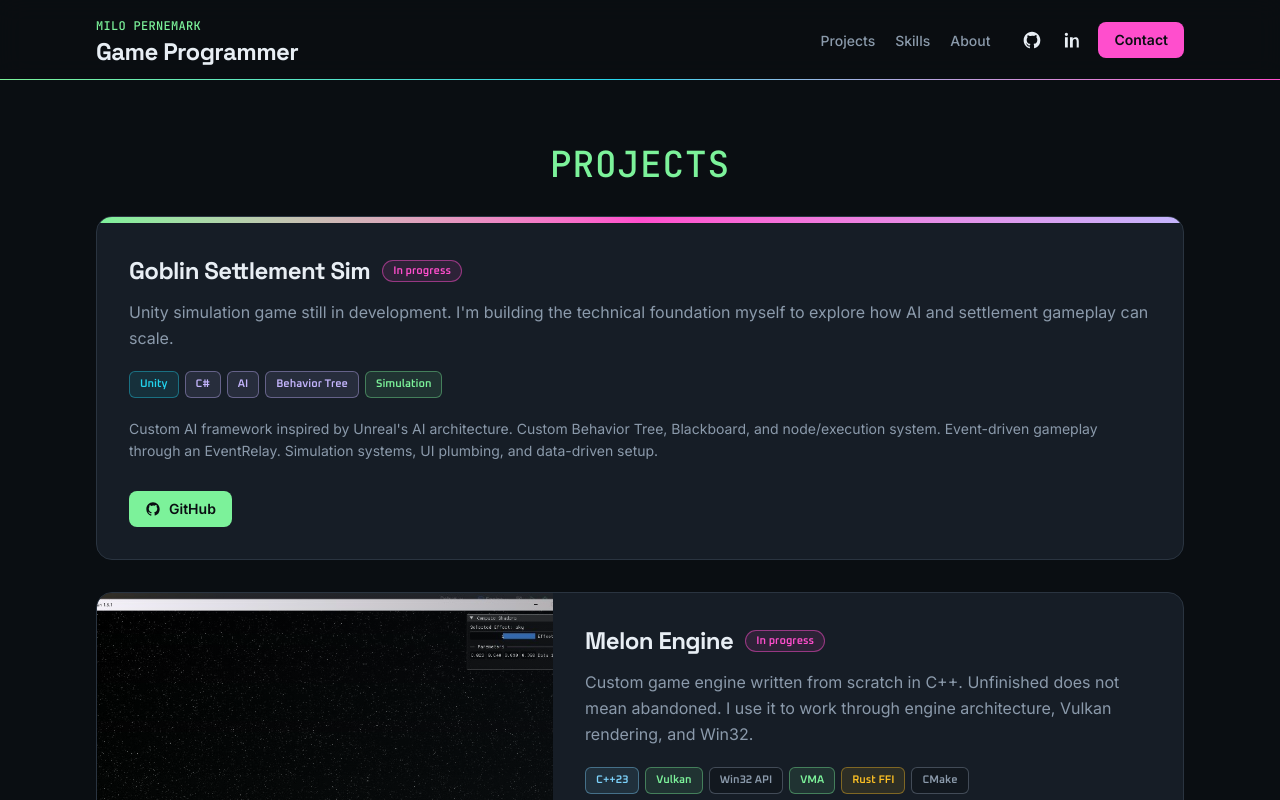
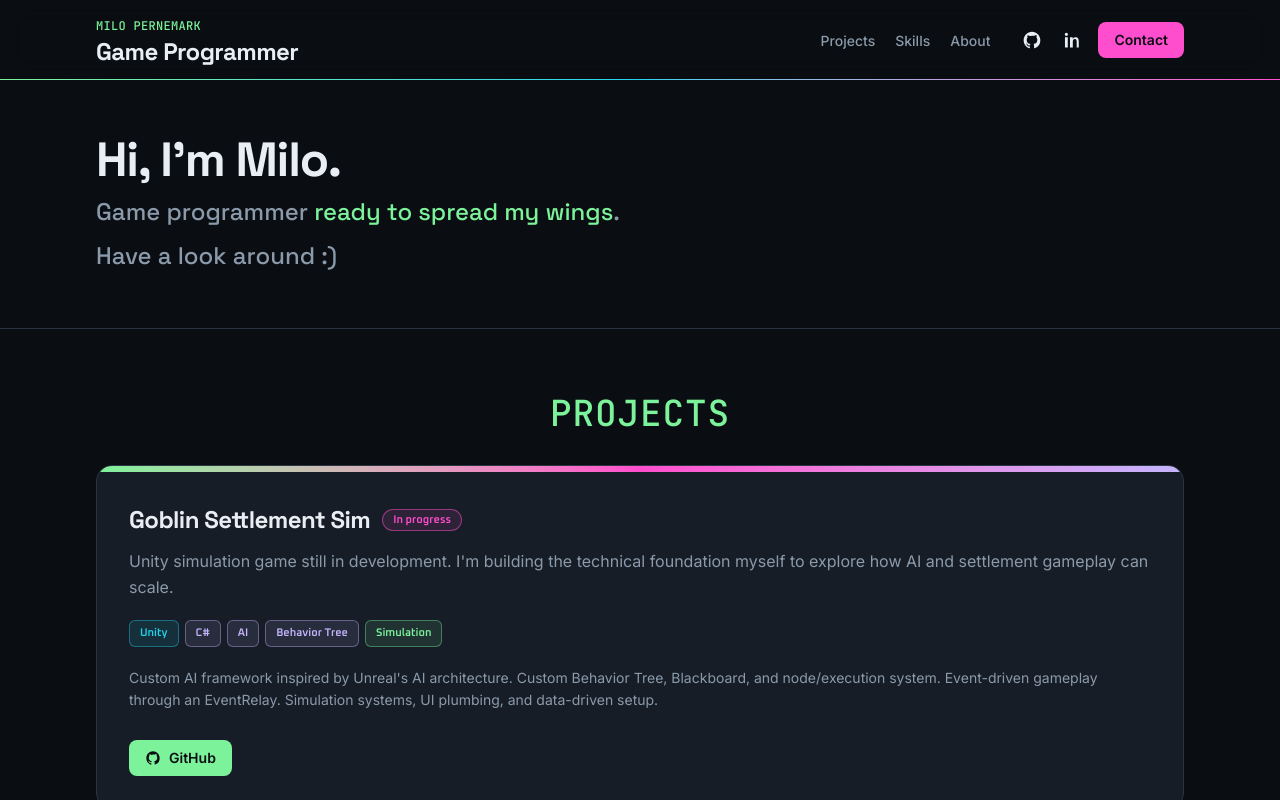
Before and after one commit to MiloPernemarkDEV/Portfolio, a React (Vite) app: page / in a window 1280 px wide. Shown: the top 800 px of the page. Built offline with nearby package versions, Linux system fonts and the light colour scheme.

Commit message:
Hero section

```diff
--- a/src/App.tsx
+++ b/src/App.tsx
@@ -1,6 +1,7 @@
 import { About } from "./components/About";
 import { Contact } from "./components/Contact";
 import { Footer } from "./components/Footer";
+import { Hero } from "./components/Hero";
 import { InternshipBanner } from "./components/InternshipBanner";
 import { LoadingScreen } from "./components/LoadingScreen";
 import { Navbar } from "./components/Navbar";
@@ -13,6 +14,7 @@ export default function App() {
       <LoadingScreen />
       <Navbar />
       <main>
+        <Hero />
         <Projects />
         <InternshipBanner />
         <Skills />
--- /dev/null
+++ b/src/components/Hero.tsx
@@ -0,0 +1,19 @@
+import { site } from "../data/site";
+
+export function Hero() {
+  return (
+    <section className="border-b border-border bg-bg py-10 lg:py-14">
+      <div className="mx-auto max-w-6xl px-6 lg:px-8">
+        <h2 className="font-display text-3xl font-bold tracking-tight text-text sm:text-4xl lg:text-5xl">
+          {site.heroGreeting}
+        </h2>
+        <p className="mt-3 font-display text-xl text-text-muted sm:text-2xl">
+          {site.heroPrefix} <span className="text-accent">{site.heroAccent}</span>.
+        </p>
+        <p className="mt-3 font-display text-xl text-text-muted sm:text-2xl">
+          {site.heroInvite}
+        </p>
+      </div>
+    </section>
+  );
+}
--- a/src/data/site.ts
+++ b/src/data/site.ts
@@ -1,6 +1,10 @@
 export const site = {
   name: "Milo Pernemark",
   role: "Game Programmer",
+  heroGreeting: "Hi, I'm Milo.",
+  heroPrefix: "Game programmer",
+  heroAccent: "ready to spread my wings",
+  heroInvite: "Have a look around :)",
   title: "C++ | C# | Gameplay Systems | AI | Engine Technology",
   description:
     "I write gameplay systems, AI, simulation, and engine code in C++ and C#. I care about how the pieces fit together under the engine, not just the feature on top.",
```
